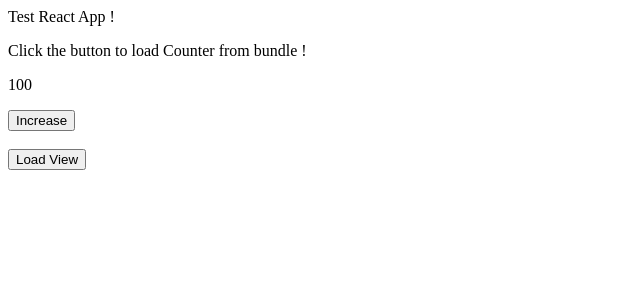
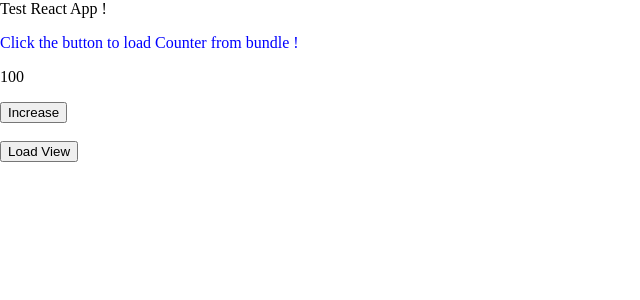
Before and after one commit to maxgherman/react-web-site, a React app: page / in a window 1280 px wide. Shown: the top 300 px of the page, without its empty margins (0-640 px from the left). Built offline with nearby package versions, Linux system fonts and the light colour scheme; the HTML template or start-up script is replaced by a standard one.

Commit message:
basic setup

```diff
--- a/package.json
+++ b/package.json
@@ -42,6 +42,7 @@
     "@babel/runtime": "7.0.0",
     "html-webpack-plugin": "3.2.0",
     "html-webpack-harddisk-plugin": "0.2.0",
+    "mini-css-extract-plugin": "0.4.3",
     "tslint": "5.11.0",
     "tslint-config-airbnb": "5.11.0",
     "tslint-react": "3.6.0",
@@ -52,9 +53,11 @@
     "babel-loader": "8.0.2",
     "babel-plugin-webpack-alias": "2.1.2",
     "bundle-buddy": "0.2.1",
+    "css-loader": "1.0.0",
     "clean-webpack-plugin": "0.1.19",
     "cross-env": "5.2.0",
     "react-hot-loader": "4.3.7",
+    "style-loader": "0.23.0",
     "typescript": "3.0.3",
     "webpack": "4.17.2",
     "webpack-cli": "3.1.0",
--- /dev/null
+++ b/src/app/app.css
@@ -0,0 +1,15 @@
+html, body {
+    height: 100%;
+    width: 100%;
+    padding: 0;
+    margin: 0;
+}
+
+html {
+    box-sizing: border-box;
+}
+
+.root {
+    width: 100%;
+    height: 100%;
+}
--- a/src/app/app.tsx
+++ b/src/app/app.tsx
@@ -1,3 +1,5 @@
+import './app.css';
+
 import React from 'react';
 import { idxf3 } from '@utils';
 import { Page } from './page/index';
--- /dev/null
+++ b/src/app/page/counter.css
@@ -0,0 +1,3 @@
+.counter .header {
+    color: green;
+}
--- a/src/app/page/counter.tsx
+++ b/src/app/page/counter.tsx
@@ -1,3 +1,5 @@
+import './counter.css';
+
 import React from 'react';
 import ky from 'ky';
 
@@ -26,8 +28,8 @@
 
     public render() {
         return (
-            <>
-              <p>
+            <div className="counter">
+              <p className="header">
                 Counter : {this.state.count}
               </p>
               <p>
@@ -39,7 +41,7 @@
                   <button onClick={this.loadData}>Load Data</button>
                   {this.renderDataList()}
               </div>
-            </>
+            </div>
         );
     }
 
--- a/src/app/page/index.tsx
+++ b/src/app/page/index.tsx
@@ -1,3 +1,5 @@
+import './page.css';
+
 import React from 'react';
 import Loadable from 'react-loadable';
 
@@ -26,8 +28,8 @@
 
     public render() {
         return (
-            <div>
-                <p>
+            <div className="page">
+                <p className="header">
                     Click the button to load Counter from bundle !
                 </p>
                 <p>{this.state.test}</p>
--- /dev/null
+++ b/src/app/page/page.css
@@ -0,0 +1,3 @@
+.page .header {
+    color: blue;
+}
--- a/webpack/template.index.html
+++ b/webpack/template.index.html
@@ -5,6 +5,6 @@
     <title>Test</title>
   </head>
   <body>
-    <div id="root"></div>
+    <div id="root" class="root"></div>
   </body>
 </html>
--- a/webpack/webpack.config.dev.ts
+++ b/webpack/webpack.config.dev.ts
@@ -51,7 +51,10 @@
             loader: 'babel-loader',
             options: {
                 cacheDirectory: true    // react-hot-loader needs this
-            }
+            },
+        }, {
+            test: /\.css$/,
+            use: ['style-loader', 'css-loader']
         }],
     },
 
--- a/webpack/webpack.config.ts
+++ b/webpack/webpack.config.ts
@@ -3,6 +3,7 @@
 const CleanWebpackPlugin = require('clean-webpack-plugin');
 const HtmlWebpackPlugin = require('html-webpack-plugin');
 const HtmlWebpackHarddiskPlugin = require('html-webpack-harddisk-plugin');
+const MiniCssExtractPlugin = require('mini-css-extract-plugin');
 const { BundleAnalyzerPlugin } = require('webpack-bundle-analyzer');
 const aliases = require('./webpack/module-aliases').getAliases;
 
@@ -96,6 +97,9 @@
             options: {
                 cacheDirectory: true    // react-hot-loader needs this
             }
+        }, {
+            test: /\.css$/,
+            use: [MiniCssExtractPlugin.loader, 'css-loader']
         }],
     },
 
@@ -103,6 +107,12 @@
         new webpack.EnvironmentPlugin(['NODE_ENV']),
 
         new webpack.HashedModuleIdsPlugin(),
+
+        new MiniCssExtractPlugin({
+            // both options are optional
+            filename: '[name].[contenthash:8].css',
+            chunkFilename: '[id].[contenthash:8].css',
+        }),
 
         new HtmlWebpackPlugin({
             filename: '../index.html',
```
Also changed, not shown: 1 other file (tests, documents, lock files or other folders).
